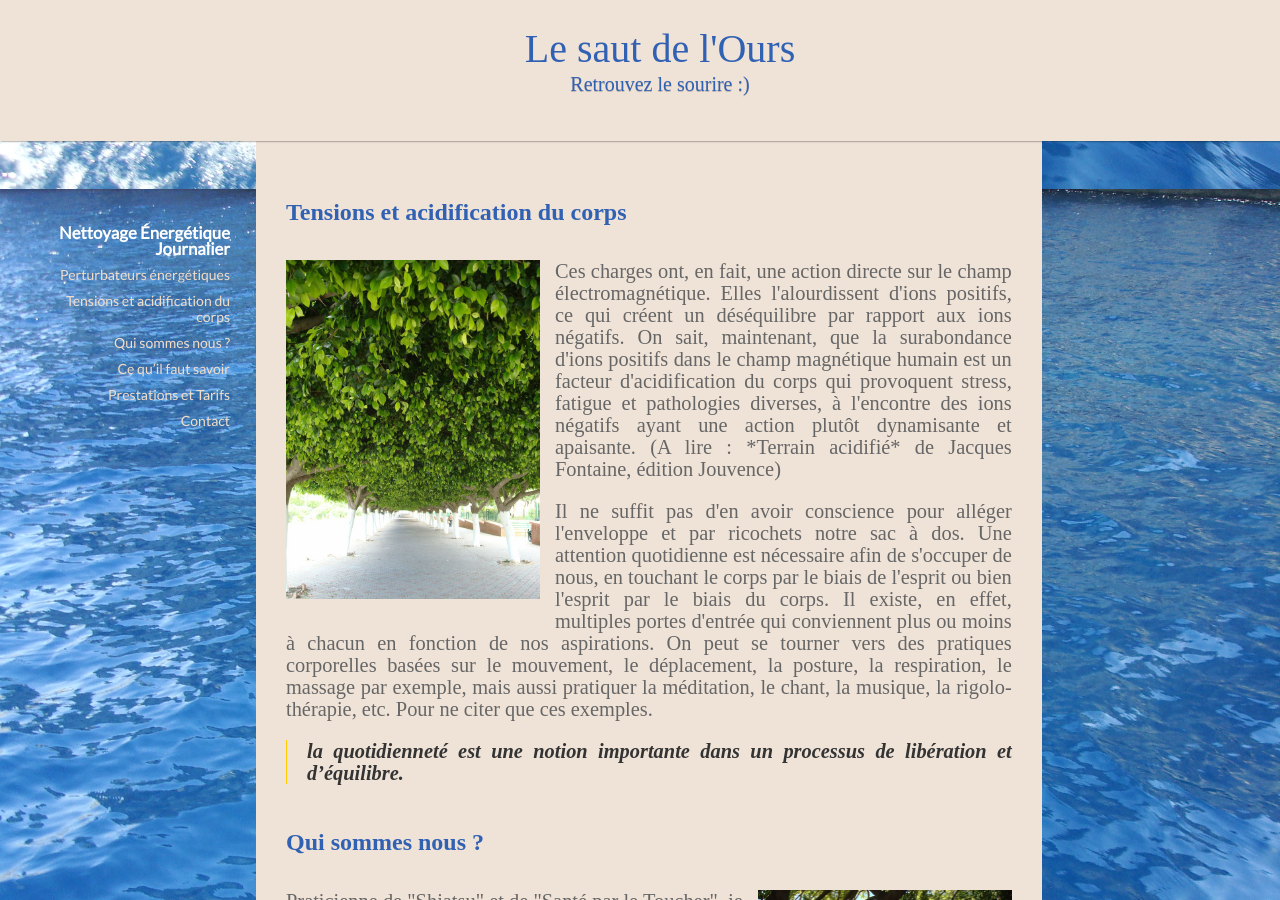
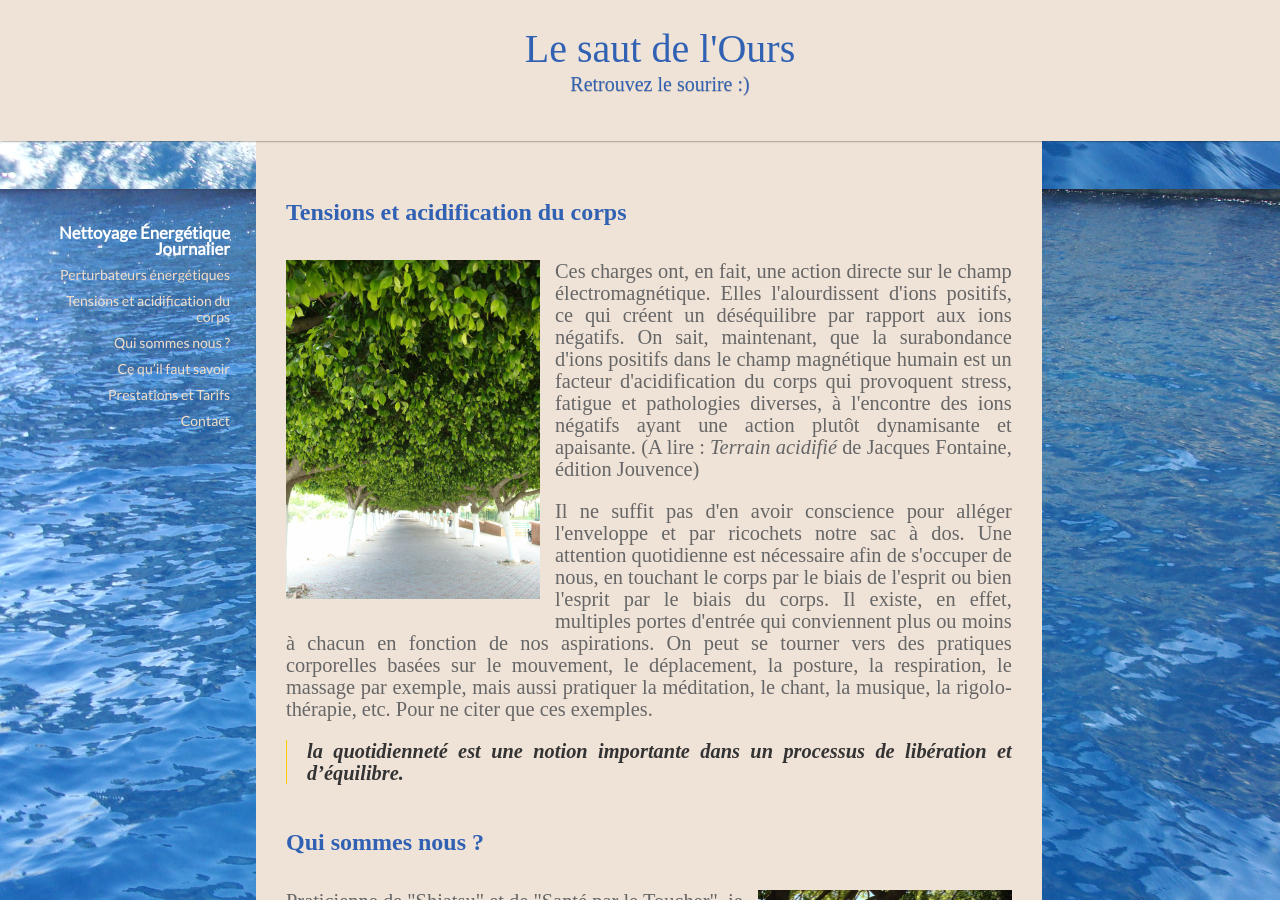
Before and after one commit to energetique/nettoyage, a Jekyll site: the page built from index.md, in a window 1280 px wide and 900 px high, scrolled down 771 px. Built offline with Jekyll 4.4.1, drawn with Linux system fonts in a browser that asks for light colours; some web fonts are replaced; our own code applies the rules of GitHub Pages for plain Markdown files.

Commit message:
minor correction

```diff
--- a/index.md
+++ b/index.md
@@ -30,7 +30,7 @@ layout: default
 <div class="left">
 <img src="assets\images\3Rue.jpg">
 
-<p>Ces charges ont, en fait, une action directe sur le champ électromagnétique. Elles l'alourdissent d'ions positifs, ce qui créent un déséquilibre par rapport aux ions négatifs. On sait, maintenant, que la surabondance d'ions positifs dans le champ magnétique humain est un facteur d'acidification du corps qui provoquent stress, fatigue et pathologies diverses, à l'encontre des ions négatifs ayant une action plutôt dynamisante et apaisante. (A lire : *Terrain acidifié* de Jacques Fontaine, édition Jouvence)</p>
+<p>Ces charges ont, en fait, une action directe sur le champ électromagnétique. Elles l'alourdissent d'ions positifs, ce qui créent un déséquilibre par rapport aux ions négatifs. On sait, maintenant, que la surabondance d'ions positifs dans le champ magnétique humain est un facteur d'acidification du corps qui provoquent stress, fatigue et pathologies diverses, à l'encontre des ions négatifs ayant une action plutôt dynamisante et apaisante. (A lire : <em>Terrain acidifié</em> de Jacques Fontaine, édition Jouvence)</p>
 
 <p>Il ne suffit pas d'en avoir conscience pour alléger l'enveloppe et par ricochets notre sac à dos. Une attention quotidienne est nécessaire afin de s'occuper de nous, en touchant le corps par le biais de l'esprit ou bien l'esprit par le biais du corps. Il existe, en effet, multiples portes d'entrée qui conviennent plus ou moins à chacun en fonction de nos aspirations. On peut se tourner vers des pratiques corporelles basées sur le mouvement, le déplacement, la posture, la respiration, le massage par exemple, mais aussi pratiquer la méditation, le chant, la musique, la rigolo-thérapie, etc. Pour ne citer que ces
 exemples.</p>
```
